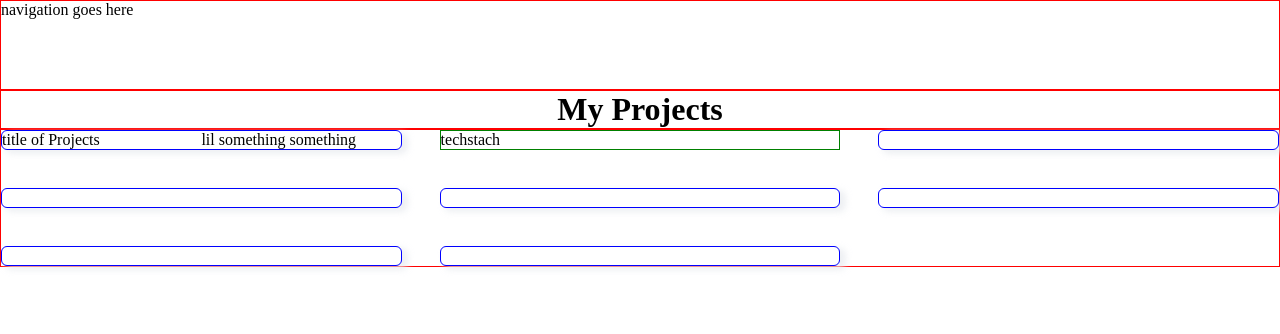
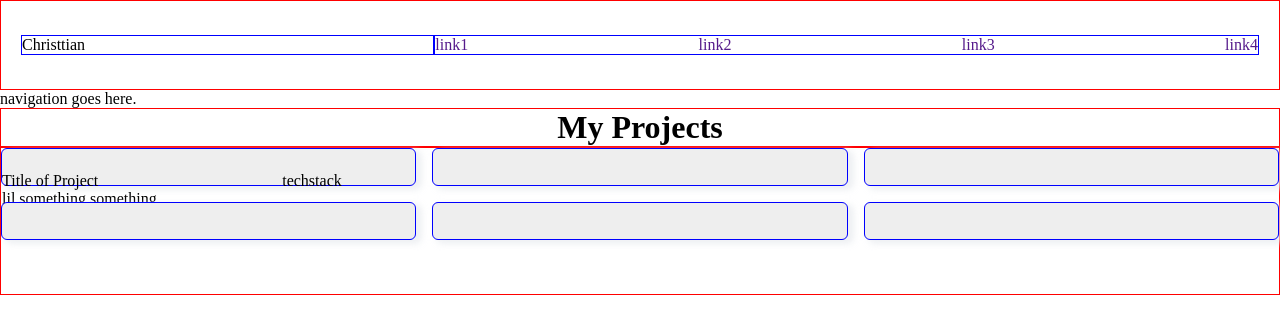
Before and after one commit to Chrittian/ACA_web101_Christtian_Rivera, a plain HTML site: page SRC/projects/projects.html in a window 1280 px wide. Drawn offline with Linux system fonts and the light colour scheme.

Commit message:
grid coupon

```diff
--- a/SRC/projects/projects.css
+++ b/SRC/projects/projects.css
@@ -1,18 +1,16 @@
-*{
+* {
     margin: 0;
     padding: 0;
     box-sizing: border-box;
   }
   .border1 {
     border: 1px solid red;
-
   }
   .border2 {
     border: 1px solid blue;
-
-}
+  } */
   .border3 {
-    border:  1px solid green;
+    border: 1px solid purple;
   }
 
   body {
@@ -26,6 +24,23 @@ body {
   nav {
     height: 90px;
     width: 100%;
+    display: flex;
+    flex-direction: row;
+    justify-content: space-between;
+    align-items: center;
+    padding: 0 20px;
+  }
+  .logo{
+      flex: 1;
+  }
+  ul{
+      flex: 2;
+      list-style: none;
+      display: flex;
+      justify-content: space-between
+  }
+  a{
+      text-decoration: none;
   }
   header {
     height: 15%;
@@ -39,25 +54,26 @@ main {
     display: grid;
     grid-template-columns: repeat(3, 1fr);
     grid-template-rows: repeat(3, 1fr);
-    grid-gap: 1cm;
+    grid-gap: 1em;
   }
   .content {
     height: 100%;
-    background-color: white;
+    background-color: #eee;
     border-radius: 6px;
-    box-shadow: 5px 3px 6px 1px rgb(231, 234, 239, 0.72);
+    box-shadow: 5px 3px 6px 1px rgba(231, 234, 239, 0.72);
   }
   .project1 {
+    /* background: url('https://source.unsplash.com/random') */
     display: grid;
     grid-template-columns: repeat(2, 1fr);
     grid-template-rows: 65% 35%;
   }
   .project-header {
     grid-row: 2;
-    grid-column: 1/3;
-    display: flex;
+    grid-column: 1/2;
+    /* display: flex;
     flex-direction: row;
-    justify-content: space-between;
+    justify-content: space-between; */
   }
   .techstack {
     grid-row: 2;
--- a/SRC/projects/projects.html
+++ b/SRC/projects/projects.html
@@ -1,30 +1,38 @@
 <!DOCTYPE html>
 <html lang="en">
 <head>
-    <meta charset="UTF-8" />
-    <meta name="viewport" content="width=device-width, initial-scale=1.0" />
-    <meta http-equiv="X-UA-Compatible" content="ie=edge" />
-    <link rel="stylesheet" href="./projects.css" />
+  <meta charset="UTF-8">
+  <meta name="viewport" content="width=device-width, initial-scale=1.0">
+  <meta http-equiv="X-UA-Compatible" content="ie=edge">
+  <link rel="stylesheet" href="./projects.css">
   <title>Projects Page</title>
 </head>
 <body>
-    <div class="main-container"></div>
+  <div class="main-container">
     <nav class="border1">
-        navigation goes here
+      <div class="logo border2">Christtian</div>
+        <ul class="border2">
+          <li><a href="">link1</a></li>
+          <li><a href="">link2</a></li>
+          <li><a href="">link3</a></li>
+          <li><a href="">link4</a></li>
+        </ul>
+      </div>
+      navigation goes here.
     </nav>
     <header class="border1">
       <h1>My Projects</h1>
     </header>
     <main class="border1">
       <div class="content border2 project1">
-            <div class="project-header"></div>
-                <p>title of Projects</p>
+        <div class="project-header">
+          <p>Title of Project</p>
           <p>lil something something</p>
         </div>
-                <div class="techstach border3">
-                techstach
+          <div class="techstack border3">
+            techstack
           </div>
-        <div class="content border2 project1"></div>
+      </div>
       <div class="content border2 project2"></div>
       <div class="content border2 project3"></div>
       <div class="content border2 project4"></div>
```
Lines whose indentation alone changed are shown as unchanged.
